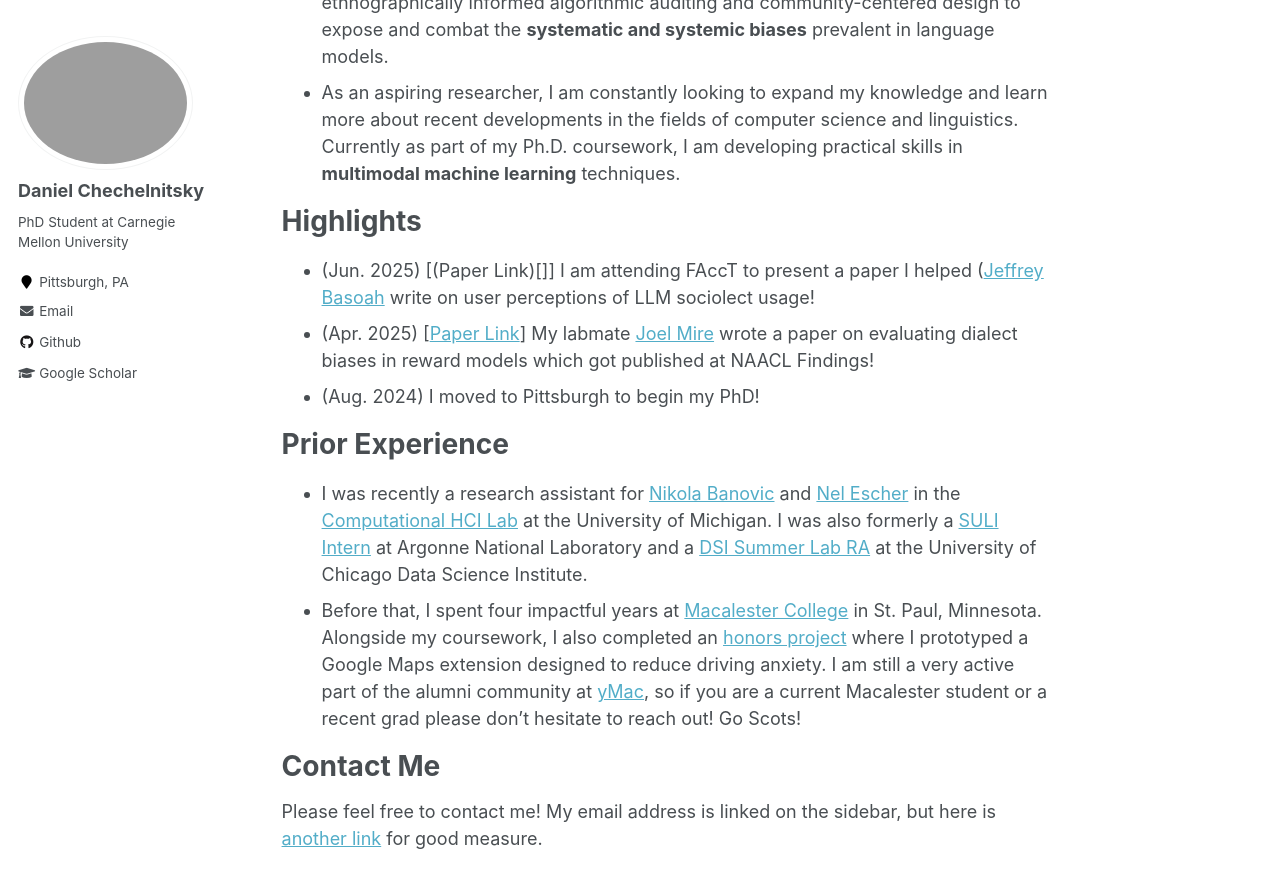
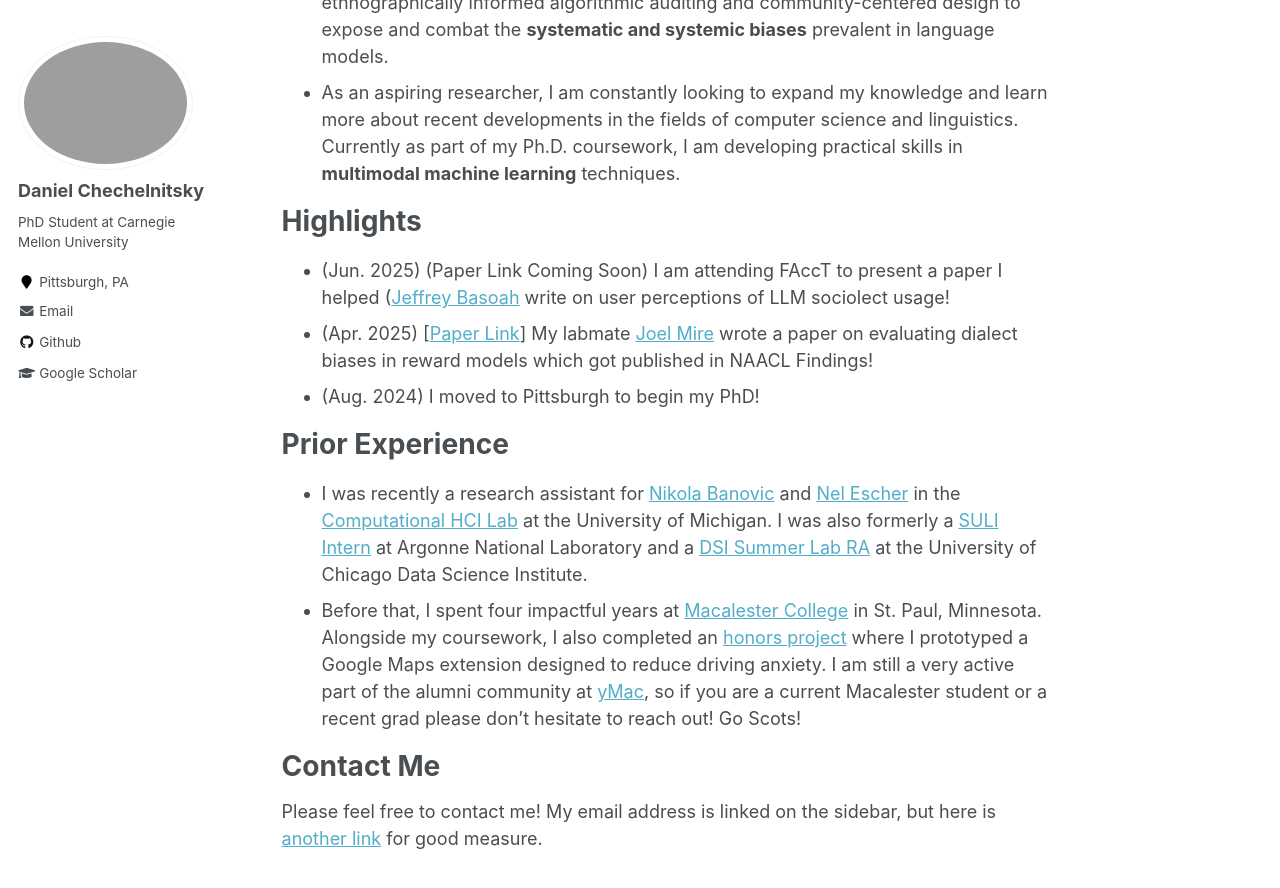
Before and after one commit to chechelnitskd/chechelnitskd.github.io, a Jekyll site: the page built from _pages/about.md, in a window 1280 px wide and 900 px high, scrolled down 624 px. Shown: the top 888 px of the window. Built offline with Jekyll 4.4.1, drawn with Linux system fonts in a browser that asks for light colours.

Commit message:
Update about.md

```diff
--- a/_pages/about.md
+++ b/_pages/about.md
@@ -20,8 +20,8 @@ Hi, I'm Dan! Here is some information about me:
 - As an aspiring researcher, I am constantly looking to expand my knowledge and learn more about recent developments in the fields of computer science and linguistics. Currently as part of my Ph.D. coursework, I am developing practical skills in **multimodal machine learning** techniques.
 
 # Highlights
-- (Jun. 2025) [(Paper Link)[]] I am attending FAccT to present a paper I helped ([Jeffrey Basoah](https://jeffreybasoah.github.io/) write on user perceptions of LLM sociolect usage!
-- (Apr. 2025) [[Paper Link](https://arxiv.org/abs/2502.12858)] My labmate [Joel Mire](https://joelmire.notion.site/Joel-Mire-6303a5459e1942e8981f1dbcc73b1f04) wrote a paper on evaluating dialect biases in reward models which got published at NAACL Findings!
+- (Jun. 2025) (Paper Link Coming Soon) I am attending FAccT to present a paper I helped ([Jeffrey Basoah](https://jeffreybasoah.github.io/) write on user perceptions of LLM sociolect usage!
+- (Apr. 2025) [[Paper Link](https://arxiv.org/abs/2502.12858)] My labmate [Joel Mire](https://joelmire.notion.site/Joel-Mire-6303a5459e1942e8981f1dbcc73b1f04) wrote a paper on evaluating dialect biases in reward models which got published in NAACL Findings!
 - (Aug. 2024) I moved to Pittsburgh to begin my PhD!
 
 # Prior Experience
```
